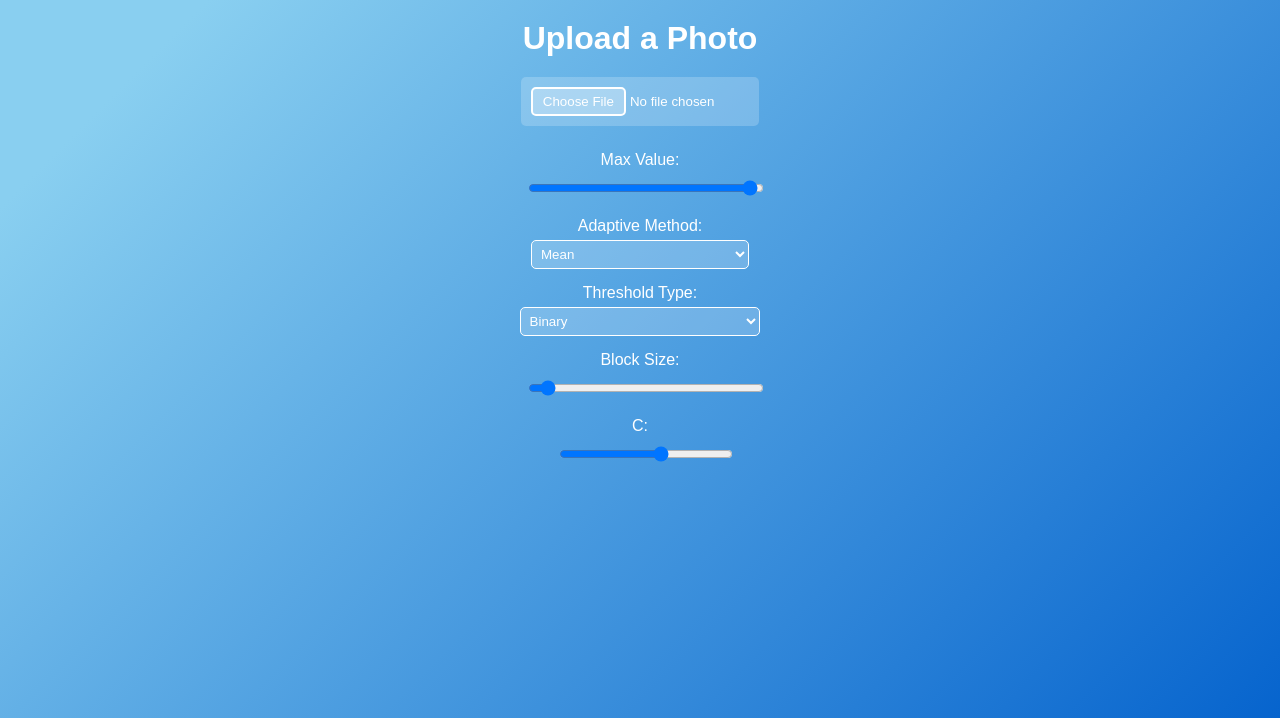
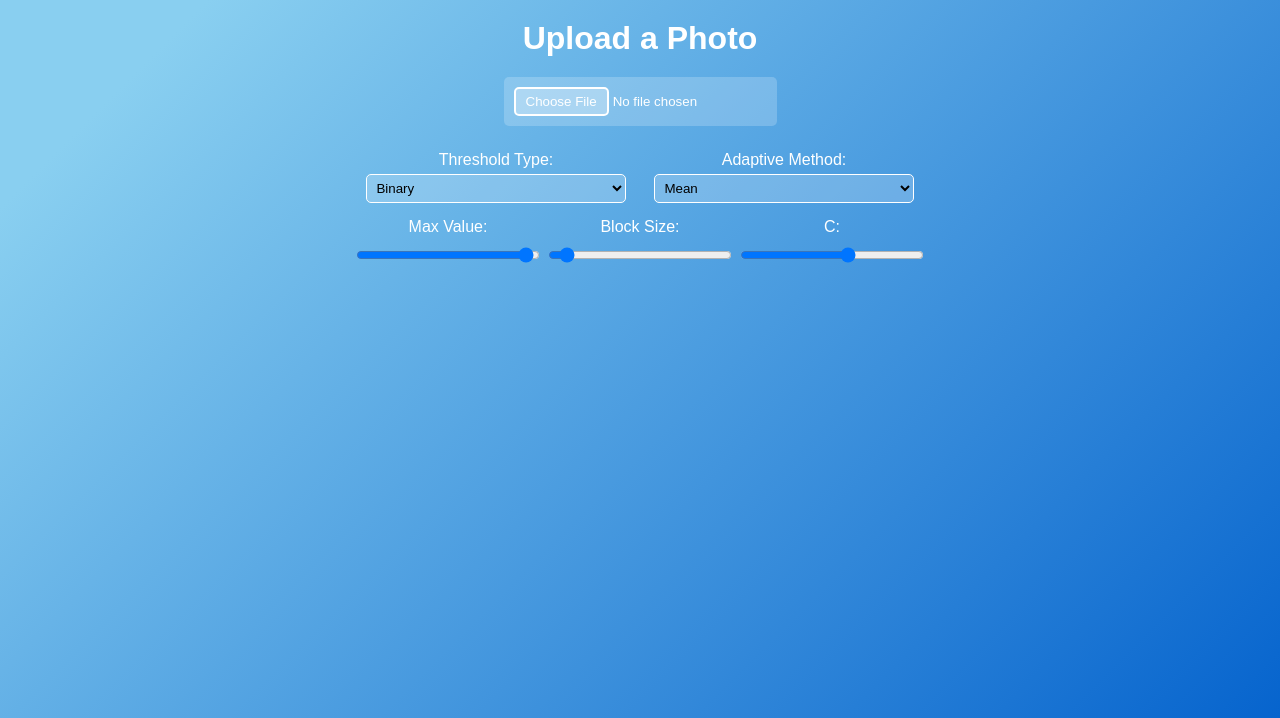
Before and after one commit to Rtycz/img_to_stl_converter, a Flask app: page / in a window 1280 px wide. Shown: the top 718 px of the page. Run offline with Flask 3, Linux system fonts and the light colour scheme.

Commit message:
[CONV-9] more beauty

```diff
--- a/static/css/styles.css
+++ b/static/css/styles.css
@@ -26,17 +26,16 @@ h1 {
 }
 
 /* Стили для превью изображения */
-#preview {
+.preview-container {
     margin: 20px auto;
     display: none;
     position: relative;
     border: 2px solid #fff;
     border-radius: 10px;
     overflow: hidden;
-    max-width: 100%;
 }
 
-#preview img {
+.preview-container img {
     width: 100%;
     height: auto;
     display: block;
@@ -72,7 +71,6 @@ input[type="file"] {
     background-color: rgba(255, 255, 255, 0.2);
     color: white;
     cursor: pointer;
-    width: 80%;
     max-width: 600px;
 }
 
@@ -91,16 +89,15 @@ input[type="file"]::file-selector-button:hover {
 }
 
 /* Стили для контейнера обработанного изображения */
-#processedImageContainer {
+.processed-image-container {
     margin: 20px auto;
     display: none;
     border: 2px solid #fff;
     border-radius: 10px;
     overflow: hidden;
-    max-width: 100%;
 }
 
-#processedImageContainer img {
+.processed-image-container img {
     width: 100%;
     height: auto;
     display: block;
@@ -108,41 +105,83 @@ input[type="file"]::file-selector-button:hover {
 }
 
 /* Стили для элементов управления */
-.controls {
-    margin: 20px auto;
+.controls-container {
     display: flex;
-    flex-direction: column;
+    flex-wrap: wrap;
+    justify-content: center;
     align-items: center;
-    width: 100%;
-    max-width: 600px;
 }
 
-.controls label {
-    margin: 5px 0; /* Уменьшено расстояние между ползунками */
+.controls-container label {
+    flex: 1;
+    flex-direction: column;
+    align-items: center; /* Выравнивание по центру по горизонтали */
+    margin: 5px 0;
     font-size: 1em;
 }
 
-.controls input[type="range"], .controls select {
-    margin: 5px 0; /* Уменьшено расстояние между ползунками */
-    width: 100%;
+.controls-container input[type="range"], .controls-container select {
+    margin: 5px 0;
     padding: 5px;
     border-radius: 5px;
     border: 1px solid #fff;
     background-color: rgba(255, 255, 255, 0.2);
-    color: white;
+    color: black;
+    width: 90% !important;
 }
 
 /* Медиазапросы для адаптивности */
-/* Альбомная ориентация */
-@media (orientation: landscape) {
-    #preview, #processedImageContainer {
+/* Портретная ориентация */
+@media (orientation: portrait) {
+    .preview-container, .processed-image-container {
         width: 35vw; /* 35% от ширины окна просмотра */
+    }
+
+    .controls-container {
+        width: 70vw; /* 70% от ширины окна просмотра */
+        flex-direction: column;
+    }
+
+    .controls-container .row {
+        display: flex;
+        justify-content: space-between;
+        width: 100%;
+    }
+
+    .controls-container .row select, .controls-container .row input[type="range"] {
+        width: 45%;
     }
 }
 
-/* Портретная ориентация */
-@media (orientation: portrait) {
-    #preview, #processedImageContainer {
-        width: 70vw; /* 70% от ширины окна просмотра */
+/* Альбомная ориентация */
+@media (orientation: landscape) {
+    .preview-container, .processed-image-container {
+        width: 35vw; /* 35% от ширины окна просмотра */
+    }
+
+    .controls-container {
+        width: 45vw; /* 45% от ширины окна просмотра */
+        flex-direction: row;
+        flex-wrap: wrap;
+    }
+
+    .controls-container .row {
+        display: flex;
+        justify-content: space-around;
+        width: 100%;
+    }
+
+    .controls-container .row select, .controls-container .row input[type="range"] {
+        width: 100%;
+    }
+
+    .controls-container .column {
+        display: flex;
+        flex-direction: column;
+        width: 100%;
+    }
+
+    .controls-container .column input[type="range"], .controls-container .column select {
+        width: 100%;
     }
 }
--- a/templates/index.html
+++ b/templates/index.html
@@ -13,13 +13,18 @@
     <div>
         <h1>Upload a Photo</h1>
         <input type="file" id="photoInput" name="photo" accept="image/*">
-        <div id="preview">
+        <div class="preview-container" id="preview">
             <div class="loader" id="loader"></div>
             <img id="previewImage" src="" alt="Image Preview">
         </div>
-        <div class="controls">
+        <div class="controls-container">
+            <div class="row">
                 <label>
-                Max Value: <input type="range" id="maxValue" min="0" max="255" step="1" value="255">
+                    Threshold Type:
+                    <select id="thresholdType">
+                        <option value="THRESH_BINARY">Binary</option>
+                        <option value="THRESH_BINARY_INV">Binary Inverted</option>
+                    </select>
                 </label>
                 <label>
                     Adaptive Method:
@@ -28,12 +33,10 @@
                         <option value="ADAPTIVE_THRESH_GAUSSIAN_C">Gaussian</option>
                     </select>
                 </label>
+            </div>
+            <div class="row">
                 <label>
-                Threshold Type:
-                <select id="thresholdType">
-                    <option value="THRESH_BINARY">Binary</option>
-                    <option value="THRESH_BINARY_INV">Binary Inverted</option>
-                </select>
+                    Max Value: <input type="range" id="maxValue" min="0" max="255" step="1" value="255">
                 </label>
                 <label>
                     Block Size: <input type="range" id="blockSize" min="3" max="255" step="2" value="11">
@@ -42,7 +45,8 @@
                     C: <input type="range" id="C" min="-10" max="10" step="1" value="2">
                 </label>
             </div>
-        <div id="processedImageContainer">
+        </div>
+        <div class="processed-image-container" id="processedImageContainer">
             <img id="processedImage" src="" alt="Processed Image">
         </div>
     </div>
```
Lines whose indentation alone changed are shown as unchanged.
